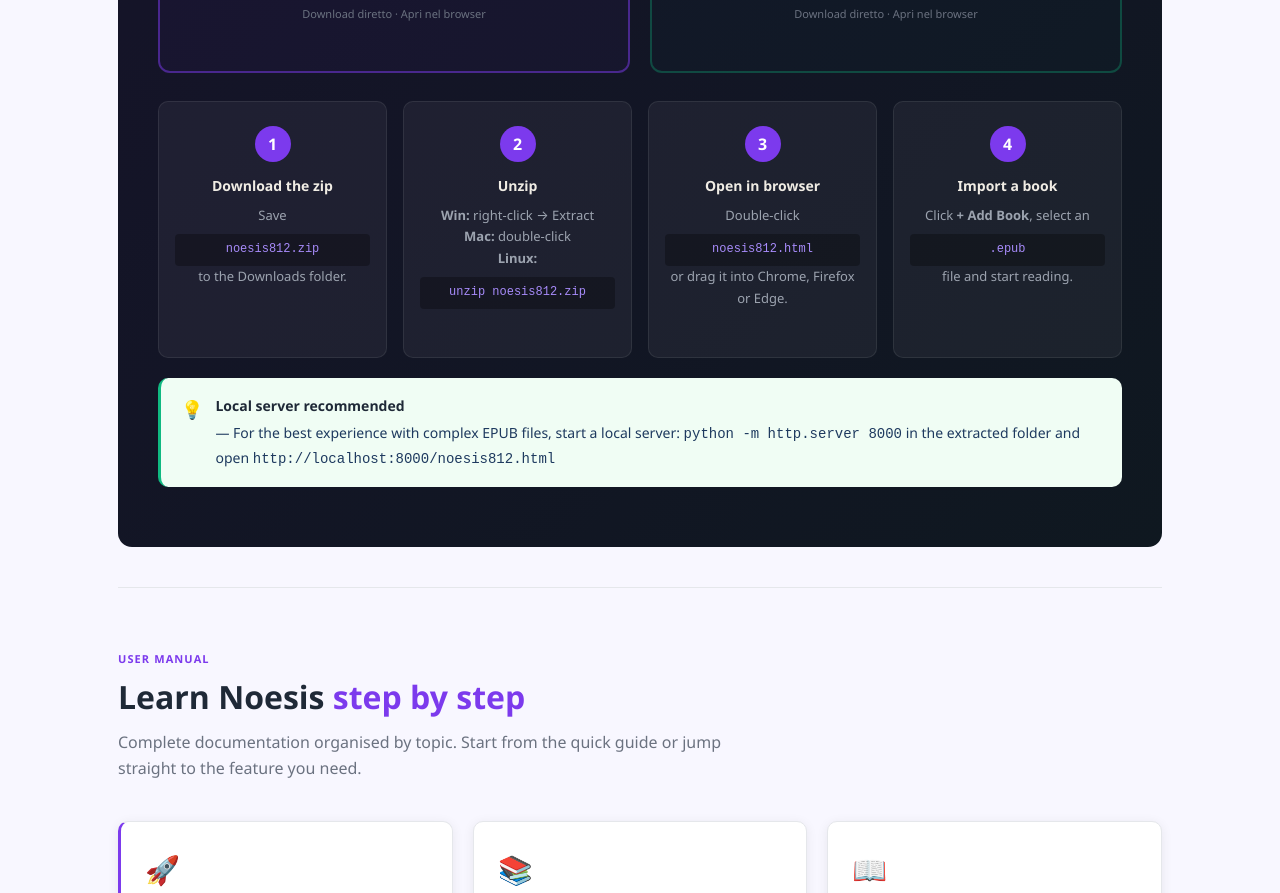
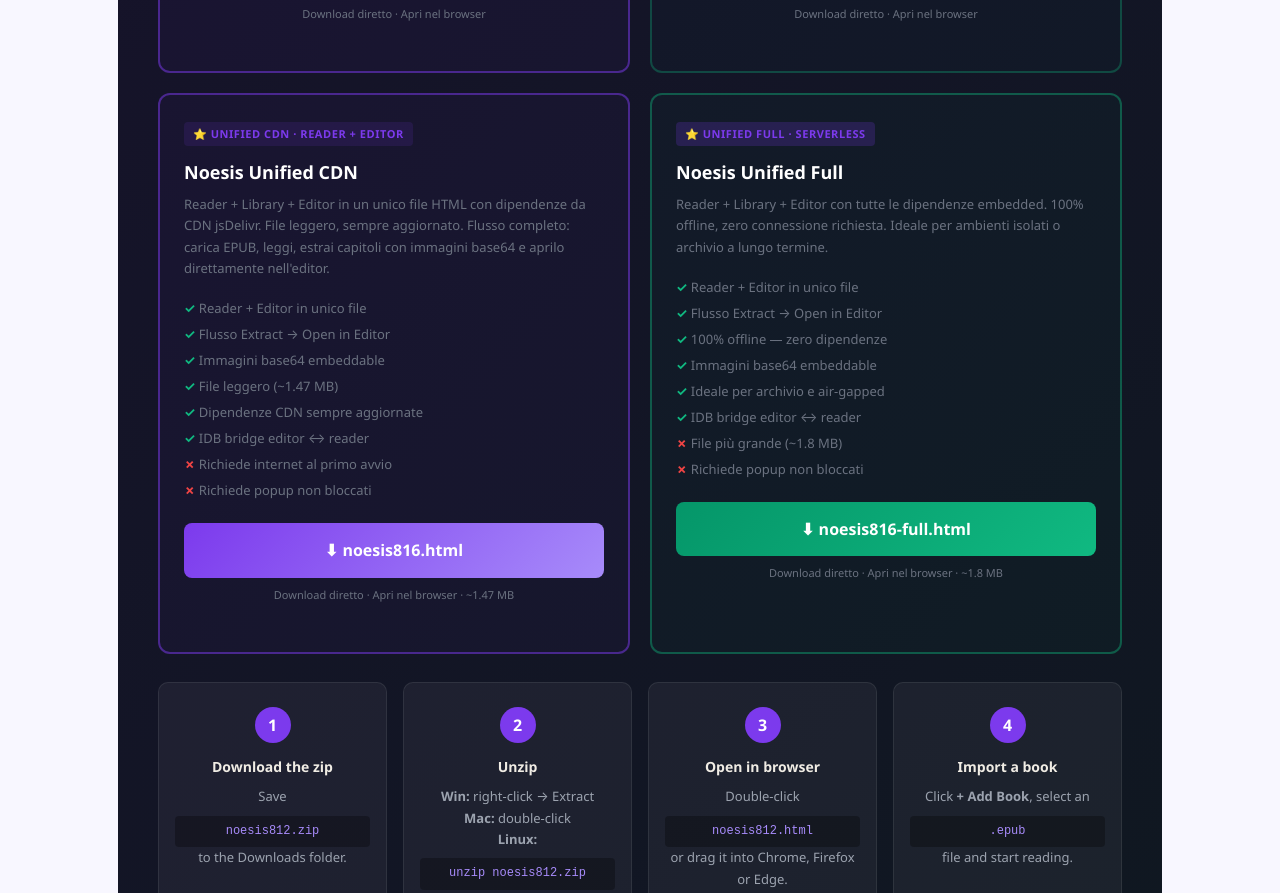
Before and after one commit to vigliafg/noesis-multi, a website: page index.html in a window 1280 px wide. Shown: the part 8729-9622 px from the top of the page. Drawn offline with Linux system fonts and the light colour scheme.

Commit message:
feat: add noesis816.html CDN Unified card to index.html download section

```diff
--- a/index.html
+++ b/index.html
@@ -493,6 +493,44 @@
         <p style="font-size:11px; color:var(--text-muted); margin-top:8px; text-align:center;">Download diretto · Apri nel browser</p>
       </div>
 
+      <!-- UNIFIED CDN v816 -->
+      <div style="border:2px solid rgba(124,58,237,0.5); border-radius:12px; padding:24px; background:rgba(124,58,237,0.04); position:relative;">
+        <div class="badge badge-violet" style="margin-bottom:12px;">⭐ UNIFIED CDN · Reader + Editor</div>
+        <h4 style="font-size:18px; font-weight:800; margin-bottom:6px;">Noesis Unified CDN</h4>
+        <p style="font-size:13px; color:var(--text-muted); margin-bottom:16px;">Reader + Library + Editor in un unico file HTML con dipendenze da CDN jsDelivr. File leggero, sempre aggiornato. Flusso completo: carica EPUB, leggi, estrai capitoli con immagini base64 e aprilo direttamente nell'editor.</p>
+        <ul style="font-size:13px; color:var(--text-muted); list-style:none; margin:0 0 20px; padding:0; line-height:2;">
+          <li><span style="color:#10b981; font-weight:700;">✓</span> Reader + Editor in unico file</li>
+          <li><span style="color:#10b981; font-weight:700;">✓</span> Flusso Extract → Open in Editor</li>
+          <li><span style="color:#10b981; font-weight:700;">✓</span> Immagini base64 embeddable</li>
+          <li><span style="color:#10b981; font-weight:700;">✓</span> File leggero (~1.47 MB)</li>
+          <li><span style="color:#10b981; font-weight:700;">✓</span> Dipendenze CDN sempre aggiornate</li>
+          <li><span style="color:#10b981; font-weight:700;">✓</span> IDB bridge editor ↔ reader</li>
+          <li><span style="color:#ef4444; font-weight:700;">✗</span> Richiede internet al primo avvio</li>
+          <li><span style="color:#ef4444; font-weight:700;">✗</span> Richiede popup non bloccati</li>
+        </ul>
+        <a href="noesis816.html" class="btn-download" style="display:block; text-align:center; background:linear-gradient(135deg,#7c3aed,#a78bfa);">⬇ noesis816.html</a>
+        <p style="font-size:11px; color:var(--text-muted); margin-top:8px; text-align:center;">Download diretto · Apri nel browser · ~1.47 MB</p>
+      </div>
+
+      <!-- UNIFIED FULL v816 -->
+      <div style="border:2px solid rgba(16,185,129,0.4); border-radius:12px; padding:24px; background:rgba(16,185,129,0.03); position:relative;">
+        <div class="badge" style="background:rgba(124,58,237,0.2); color:#7c3aed; margin-bottom:12px;">⭐ UNIFIED FULL · Serverless</div>
+        <h4 style="font-size:18px; font-weight:800; margin-bottom:6px;">Noesis Unified Full</h4>
+        <p style="font-size:13px; color:var(--text-muted); margin-bottom:16px;">Reader + Library + Editor con tutte le dipendenze embedded. 100% offline, zero connessione richiesta. Ideale per ambienti isolati o archivio a lungo termine.</p>
+        <ul style="font-size:13px; color:var(--text-muted); list-style:none; margin:0 0 20px; padding:0; line-height:2;">
+          <li><span style="color:#10b981; font-weight:700;">✓</span> Reader + Editor in unico file</li>
+          <li><span style="color:#10b981; font-weight:700;">✓</span> Flusso Extract → Open in Editor</li>
+          <li><span style="color:#10b981; font-weight:700;">✓</span> 100% offline — zero dipendenze</li>
+          <li><span style="color:#10b981; font-weight:700;">✓</span> Immagini base64 embeddable</li>
+          <li><span style="color:#10b981; font-weight:700;">✓</span> Ideale per archivio e air-gapped</li>
+          <li><span style="color:#10b981; font-weight:700;">✓</span> IDB bridge editor ↔ reader</li>
+          <li><span style="color:#ef4444; font-weight:700;">✗</span> File più grande (~1.8 MB)</li>
+          <li><span style="color:#ef4444; font-weight:700;">✗</span> Richiede popup non bloccati</li>
+        </ul>
+        <a href="noesis816-full.html" class="btn-download" style="display:block; text-align:center; background:linear-gradient(135deg,#059669,#10b981);">⬇ noesis816-full.html</a>
+        <p style="font-size:11px; color:var(--text-muted); margin-top:8px; text-align:center;">Download diretto · Apri nel browser · ~1.8 MB</p>
+      </div>
+
     </div>
 
     <div style="margin-top: 24px;">
```
